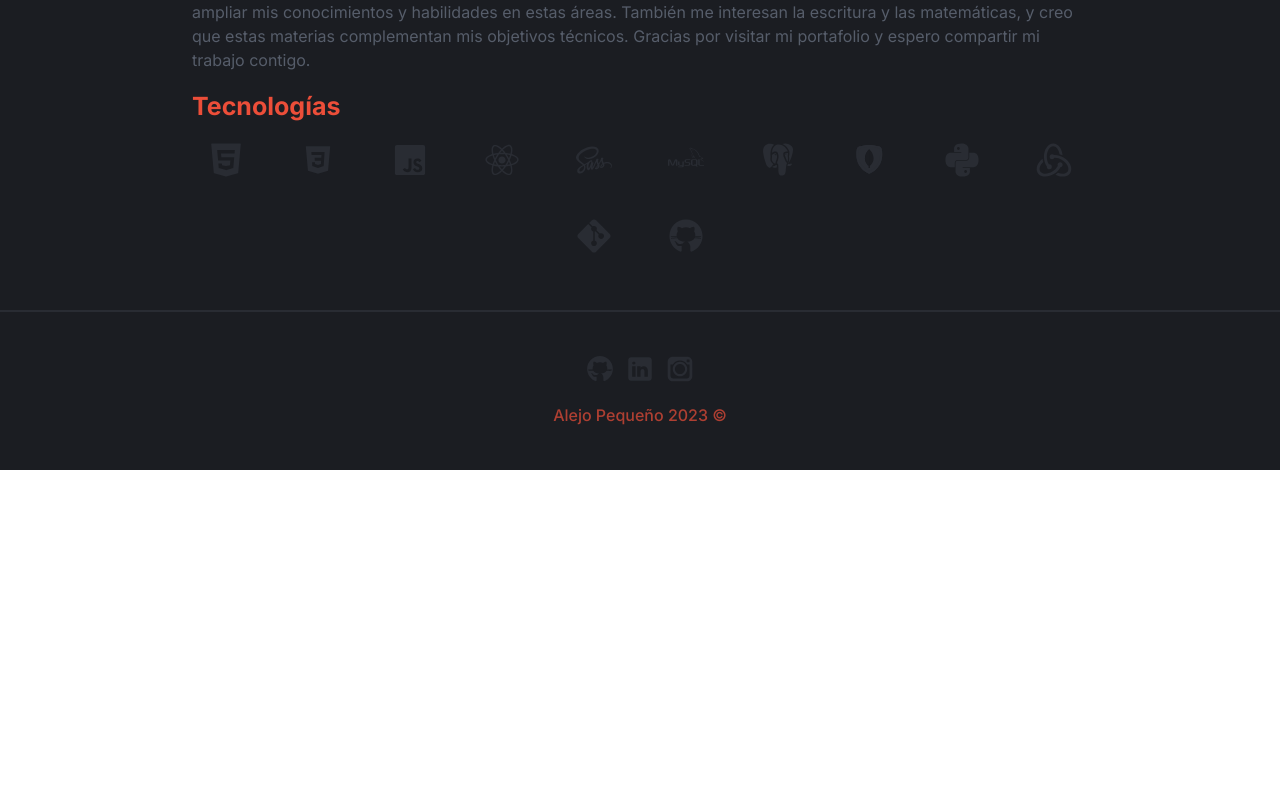
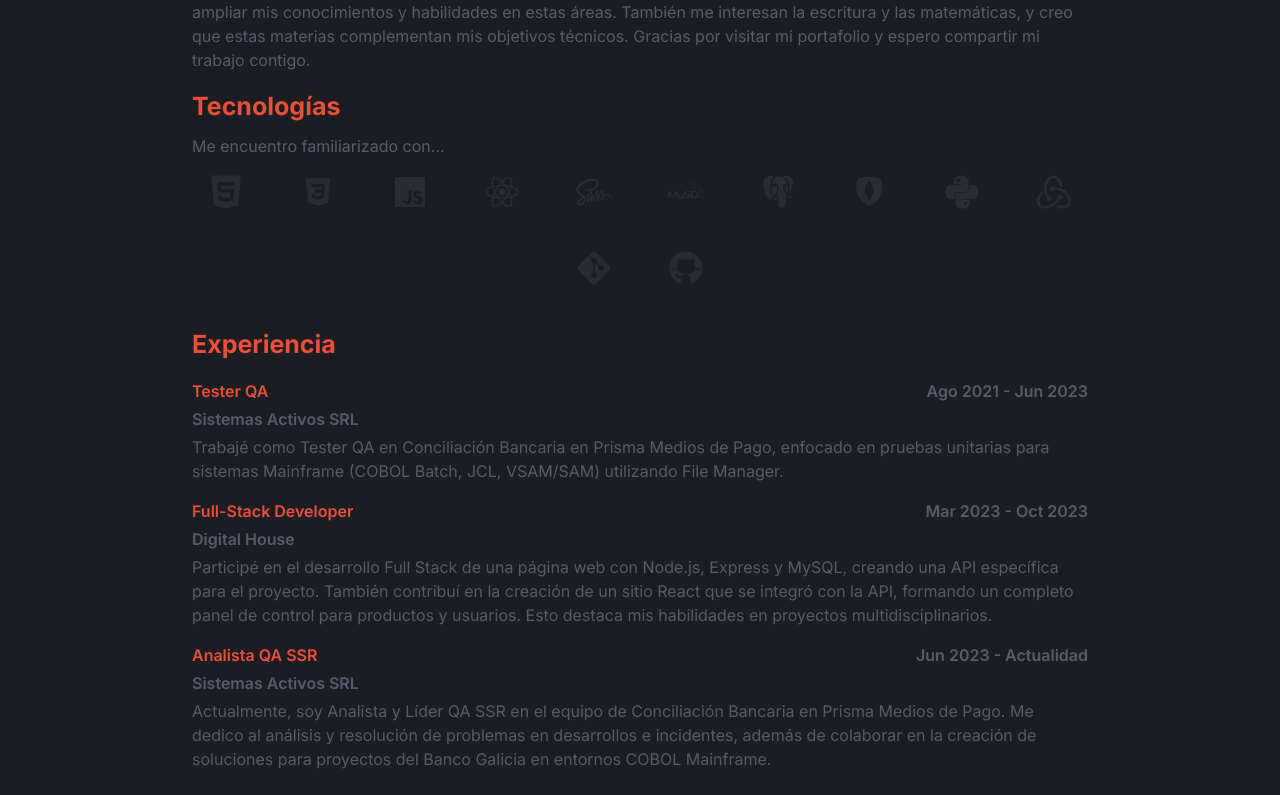
Before and after one commit to AlejoPeque/portfolio_next, a Next.js app: page /about in a window 1280 px wide. Shown: the part 505-1300 px from the top of the page. Before the commit the page ends 975 px from the top, so only its background shows below. Built offline with nearby package versions, Linux system fonts and the light colour scheme.

Commit message:
work experience

```diff
--- a/package.json
+++ b/package.json
@@ -9,6 +9,7 @@
     "lint": "next lint"
   },
   "dependencies": {
+    "@phosphor-icons/react": "^2.0.14",
     "framer-motion": "^10.16.4",
     "gsap": "^3.11.5",
     "motion": "^10.16.4",
--- a/src/app/(pages)/about/page.jsx
+++ b/src/app/(pages)/about/page.jsx
@@ -1,7 +1,10 @@
 "use client";
+import React from "react";
 import styles from "../../page.module.scss";
 import { motion } from "framer-motion";
 import FramerMagnetic from "@/components/footer/magnetic/FramerMagnetic";
+
+import { experiencesData } from "@/data/data";
 
 export default function About() {
   return (
@@ -67,9 +70,18 @@ export default function About() {
             duration: 0.8,
             delay: 0.7,
             ease: [0, 0.71, 0.2, 1.01],
-          }} className="text-[#ec4e39] font-[700] text-[25px] mb-4">Tecnologías</motion.h3>
+          }} className="text-[#ec4e39] font-[700] text-[25px] mb-2">Tecnologías</motion.h3>
       </div>
-      <div>
+      <motion.p initial={{ opacity: 0, y: 50 }}
+        animate={{ opacity: 1, y: 0 }}
+        transition={{
+          duration: 0.8,
+          delay: 0.8,
+          ease: [0, 0.71, 0.2, 1.01],
+        }} className="text-[#565d6a] mb-4">
+        Me encuentro familiarizado con...
+      </motion.p>
+      <div className="mb-4">
         <motion.div
           initial={{ opacity: 0, scale: 0.5 }}
           animate={{ opacity: 1, scale: 1 }}
@@ -201,7 +213,60 @@ export default function About() {
           </FramerMagnetic>
         </motion.div>
       </div>
-
+      <motion.h3
+        initial={{ opacity: 0, y: 50 }}
+        animate={{ opacity: 1, y: 0 }}
+        transition={{
+          duration: 0.8,
+          delay: 1,
+          ease: [0, 0.71, 0.2, 1.01],
+        }} className="text-[#ec4e39] font-[700] text-[25px] mb-4">Experiencia</motion.h3>
+      <div>
+        {
+          experiencesData.map((data) => (
+            <div className="mb-4">
+              <div className="flex justify-between mb-1">
+                <motion.p initial={{ opacity: 0, y: 50 }}
+                  animate={{ opacity: 1, y: 0 }}
+                  transition={{
+                    duration: 0.8,
+                    delay: 1.1,
+                    ease: [0, 0.71, 0.2, 1.01],
+                  }} className="text-[#ec4e39] font-[600]">
+                  {data.title}
+                </motion.p>
+                <motion.p initial={{ opacity: 0, y: 50 }}
+                  animate={{ opacity: 1, y: 0 }}
+                  transition={{
+                    duration: 0.8,
+                    delay: 1.1,
+                    ease: [0, 0.71, 0.2, 1.01],
+                  }} className="text-[#565d6a] font-[600]">
+                  {data.date}
+                </motion.p>
+              </div>
+              <motion.p initial={{ opacity: 0, y: 50 }}
+                  animate={{ opacity: 1, y: 0 }}
+                  transition={{
+                    duration: 0.8,
+                    delay: 1.1,
+                    ease: [0, 0.71, 0.2, 1.01],
+                  }} className="text-[#565d6a] font-[600] mb-1">
+                  {data.location}
+                </motion.p>
+                <motion.p initial={{ opacity: 0, y: 50 }}
+                  animate={{ opacity: 1, y: 0 }}
+                  transition={{
+                    duration: 0.8,
+                    delay: 1.1,
+                    ease: [0, 0.71, 0.2, 1.01],
+                  }} className="text-[#565d6a]">
+                  {data.description}
+                </motion.p>
+            </div>
+          ))
+        }
+      </div>
     </main>
   );
 }
--- a/src/components/header/nav/style.module.scss
+++ b/src/components/header/nav/style.module.scss
@@ -31,7 +31,7 @@
 
       a {
         text-decoration: none;
-        color: white;
+        color: #565d6a;
         font-weight: 300;
       }
     }
--- a/src/data/data.js
+++ b/src/data/data.js
@@ -17,33 +17,26 @@ export const navItems = [
   },
 ];
 
-export const projects = [
+export const experiencesData = [
   {
-    name: "Antiria",
-    client: "Digital House",
-    description: "Loremmmmmmmmmmmmmmmmmmm",
-    src: "/Antiria.png",
-    year: 2023,
+    title: "Tester QA",
+    location: "Sistemas Activos SRL",
+    description:
+      "Trabajé como Tester QA en Conciliación Bancaria en Prisma Medios de Pago, enfocado en pruebas unitarias para sistemas Mainframe (COBOL Batch, JCL, VSAM/SAM) utilizando File Manager.",
+    date: "Ago 2021 - Jun 2023",
   },
   {
-    name: "Antiria",
-    client: "Digital House",
-    description: "Loremmmmmmmmmmmmmmmmmmm",
-    src: "/Antiria.png",
-    year: 2023,
+    title: "Full-Stack Developer",
+    location: "Digital House",
+    description:
+      "Participé en el desarrollo Full Stack de una página web con Node.js, Express y MySQL, creando una API específica para el proyecto. También contribuí en la creación de un sitio React que se integró con la API, formando un completo panel de control para productos y usuarios. Esto destaca mis habilidades en proyectos multidisciplinarios.",
+    date: "Mar 2023 - Oct 2023",
   },
   {
-    name: "Antiria",
-    client: "Digital House",
-    description: "Loremmmmmmmmmmmmmmmmmmm",
-    src: "/Antiria.png",
-    year: 2023,
-  },
-  {
-    name: "Antiria",
-    client: "Digital House",
-    description: "Loremmmmmmmmmmmmmmmmmmm",
-    src: "/Antiria.png",
-    year: 2023,
+    title: "Analista QA SSR",
+    location: "Sistemas Activos SRL",
+    description:
+      "Actualmente, soy Analista y Líder QA SSR en el equipo de Conciliación Bancaria en Prisma Medios de Pago. Me dedico al análisis y resolución de problemas en desarrollos e incidentes, además de colaborar en la creación de soluciones para proyectos del Banco Galicia en entornos COBOL Mainframe.",
+    date: "Jun 2023 - Actualidad",
   },
 ];
```
Also changed, not shown: 1 other file (tests, documents, lock files or other folders).
